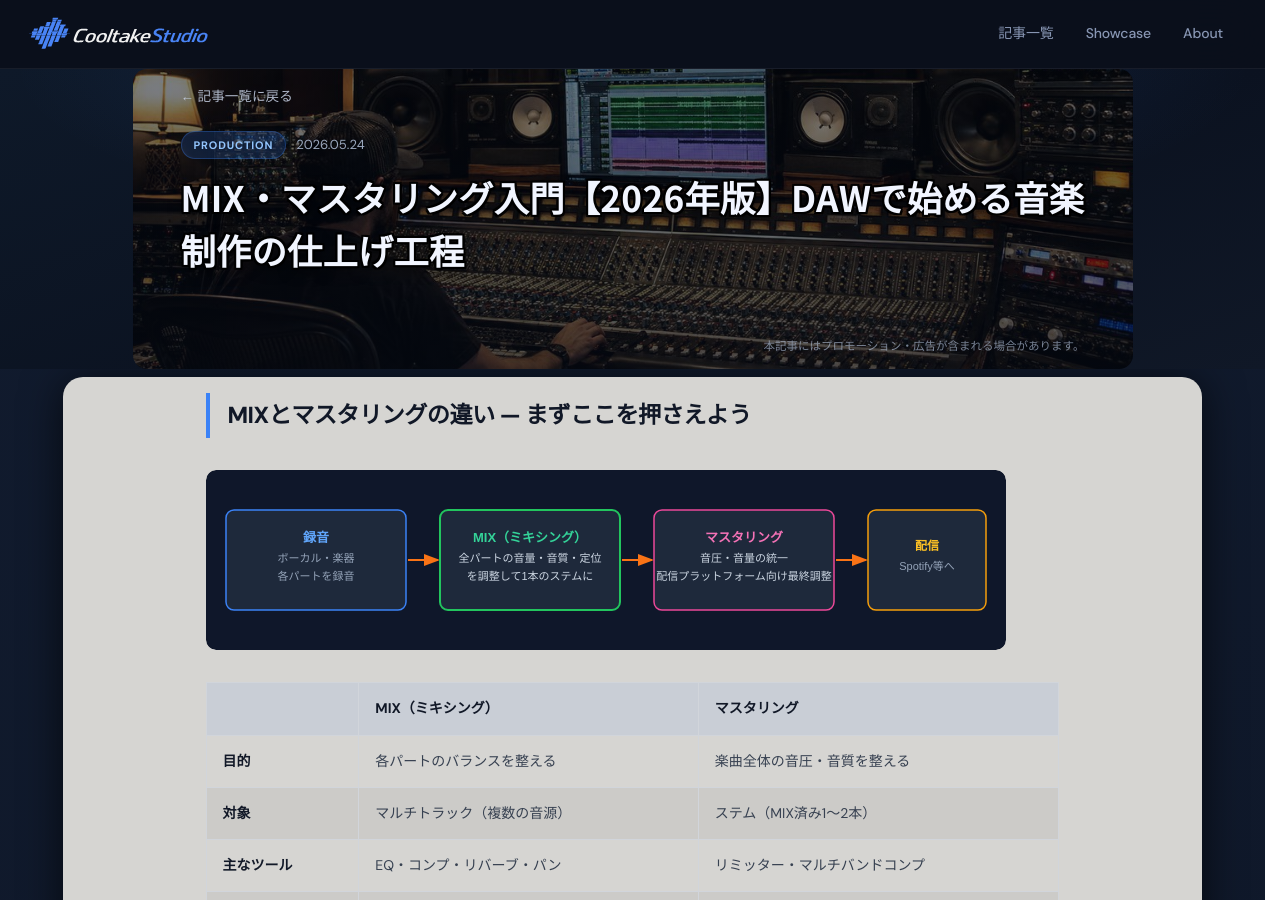
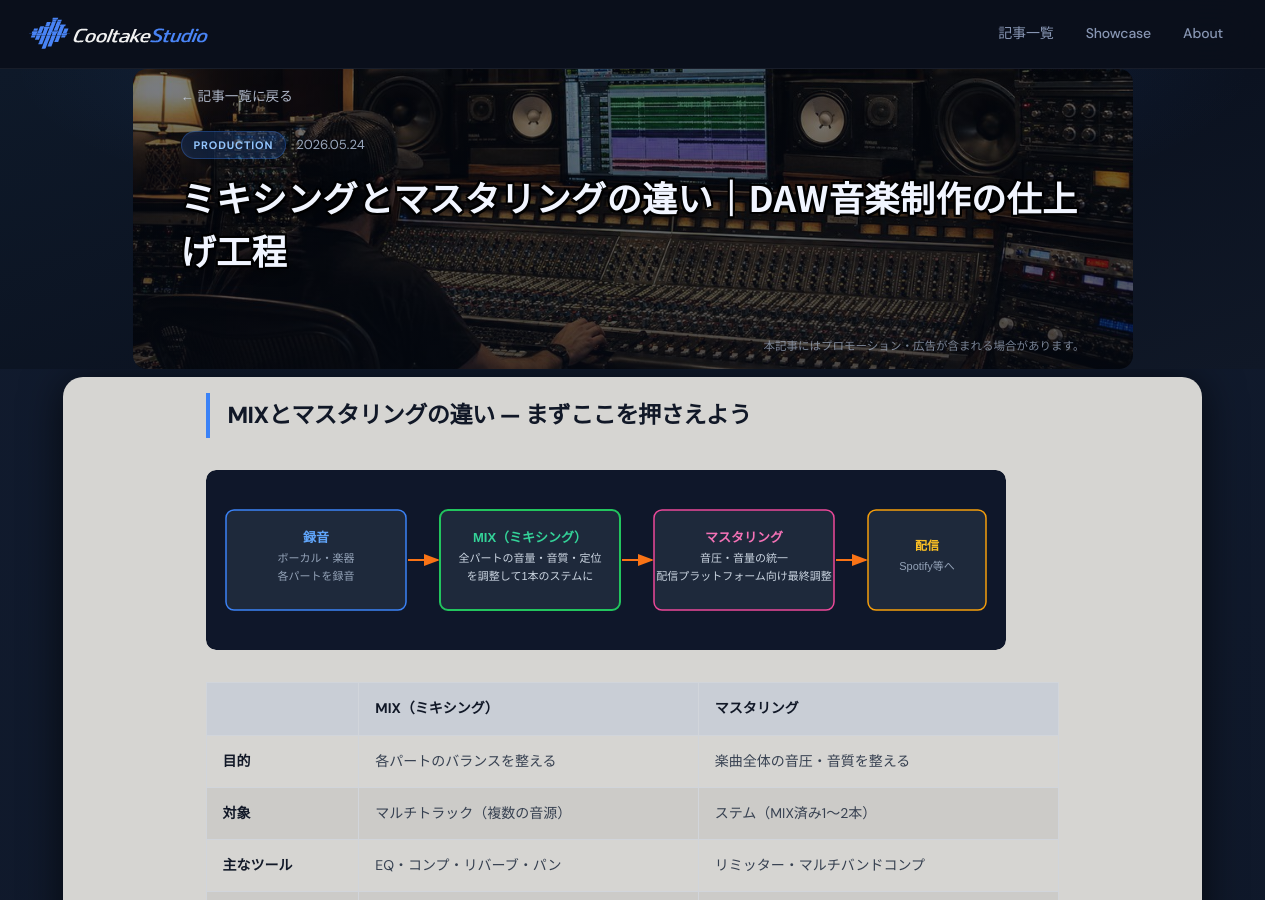
Before and after one commit to cooltake/cooltake.github.io, a Jekyll site: the page built from _posts/2026-05-24-mixing-mastering-guide.md, in a window 1280 px wide and 900 px high. Built offline with Jekyll 4.4.1, drawn with Linux system fonts in a browser that asks for light colours; some web fonts are replaced.

Commit message:
content: アニソン/違い記事のタイトル改善・セクション追加（重点課題2フォローアップ）

```diff
--- a/_posts/2026-05-24-mixing-mastering-guide.md
+++ b/_posts/2026-05-24-mixing-mastering-guide.md
@@ -1,7 +1,7 @@
 ---
 layout: post
-title: "MIX・マスタリング入門【2026年版】DAWで始める音楽制作の仕上げ工程"
-description: "MIX（ミキシング）とマスタリングの違いをわかりやすく解説。初心者が最初に覚えるべきEQ・コンプ・リバーブの基礎から、無料DAWで実践できる仕上げ手順まで丁寧に説明します。"
+title: "ミキシングとマスタリングの違い｜DAW音楽制作の仕上げ工程"
+description: "ミキシングとマスタリングの違いをわかりやすく解説。初心者が最初に覚えるべきEQ・コンプ・リバーブの基礎から、無料DAWで実践できる仕上げ手順まで丁寧に説明します。"
 date: 2026-05-24
 categories: [production]
 tags: [MIX, ミキシング, マスタリング, DAW, 音楽制作, 初心者]
```
